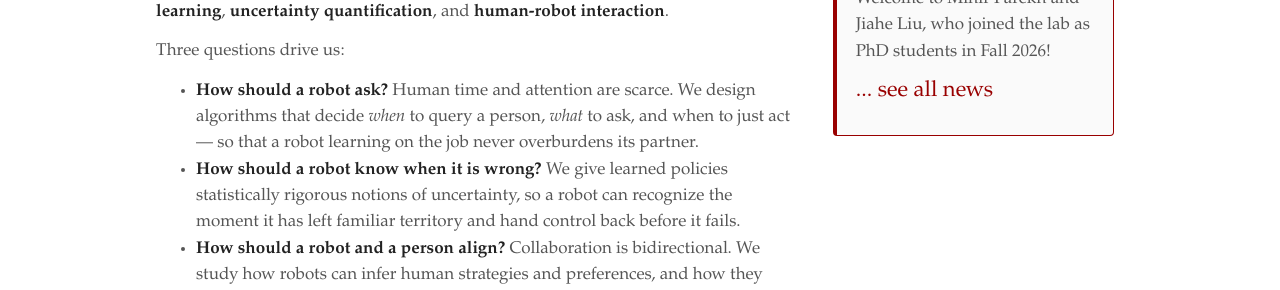
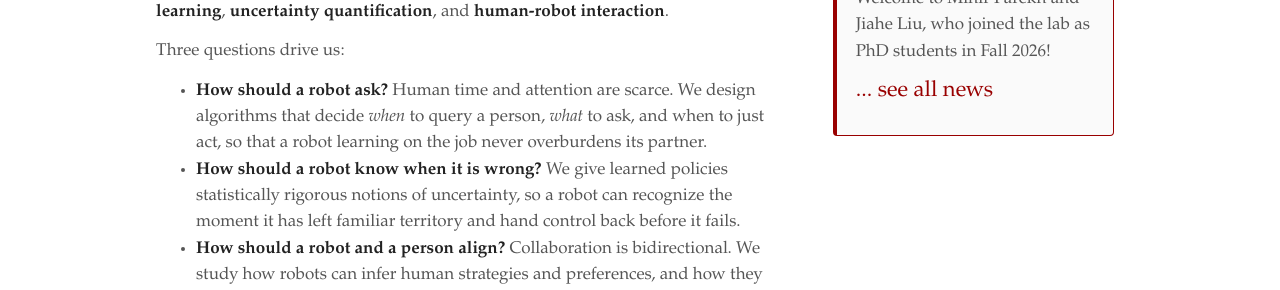
Before and after one commit to reliable-interactive-autonomy-lab/reliable-interactive-autonomy-lab.github.io, a Jekyll site: the page built from _pages/home.md, in a window 1280 px wide and 1098 px high. Shown: the part 377-667 px from the top of the window. Built offline with Jekyll 4.4.1, drawn with Linux system fonts in a browser that asks for light colours; nearby versions of some CDN libraries.

Commit message:
Update RIA Lab website

```diff
--- a/_pages/home.md
+++ b/_pages/home.md
@@ -14,7 +14,7 @@ We build robots and AI agents that **learn from the people they work with**, **k
 
 Three questions drive us:
 
-- **How should a robot ask?** Human time and attention are scarce. We design algorithms that decide *when* to query a person, *what* to ask, and when to just act — so that a robot learning on the job never overburdens its partner.
+- **How should a robot ask?** Human time and attention are scarce. We design algorithms that decide *when* to query a person, *what* to ask, and when to just act, so that a robot learning on the job never overburdens its partner.
 - **How should a robot know when it is wrong?** We give learned policies statistically rigorous notions of uncertainty, so a robot can recognize the moment it has left familiar territory and hand control back before it fails.
 - **How should a robot and a person align?** Collaboration is bidirectional. We study how robots can infer human strategies and preferences, and how they can explain their own behavior so people can predict and trust them.
 
```
